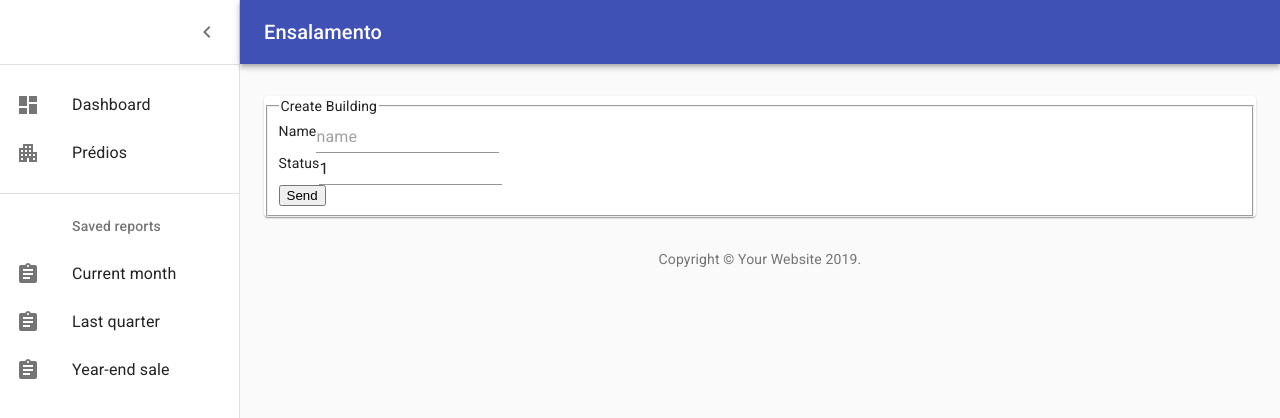
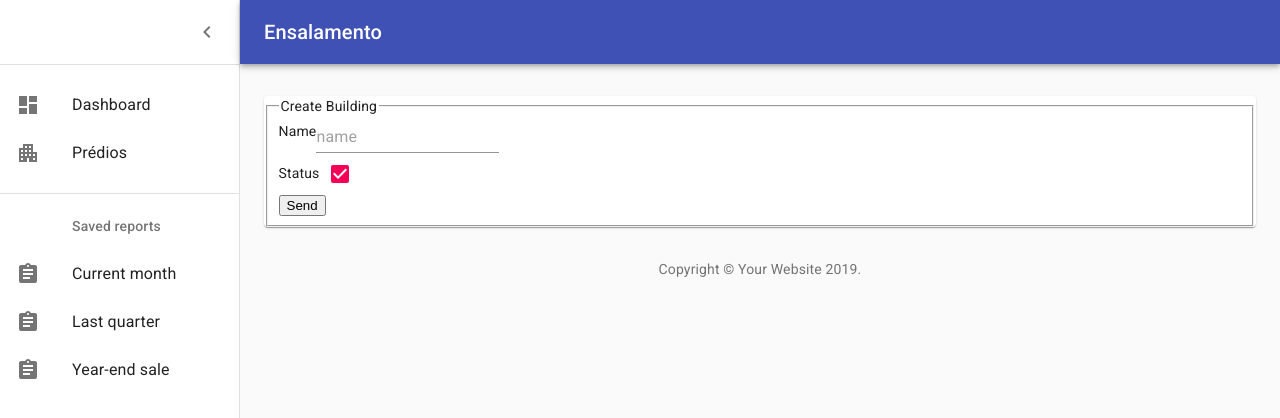
Before and after one commit to D-E-F-E-A-T/ProjetoEnsalamentoFrontEnd, a React (Create React App) app: page /building/create in a window 1280 px wide. Shown: the top 418 px of the page. Built offline with nearby package versions, Linux system fonts and the light colour scheme.

Commit message:
adicionado checkbox

```diff
--- a/src/components/Navigation/Index.jsx
+++ b/src/components/Navigation/Index.jsx
@@ -10,7 +10,6 @@ import Typography from '@material-ui/core/Typography';
 import Divider from '@material-ui/core/Divider';
 import IconButton from '@material-ui/core/IconButton';
 import Container from '@material-ui/core/Container';
-import Grid from '@material-ui/core/Grid';
 import Paper from '@material-ui/core/Paper';
 import Link from '@material-ui/core/Link';
 import MenuIcon from '@material-ui/icons/Menu';
@@ -121,7 +120,6 @@ export default function Dashboard() {
   const handleDrawerClose = () => {
     setOpen(false);
   };
-  const fixedHeightPaper = clsx(classes.paper, classes.fixedHeight);
 
   return (
     <div className={classes.root}>
--- a/src/pages/Buidings/Create/index.jsx
+++ b/src/pages/Buidings/Create/index.jsx
@@ -1,43 +1,52 @@
-import React, { Component } from "react";
-import { Redirect } from "react-router-dom";
+import React, { useState, useEffect } from "react";
 import api from '../../../utils/API';
-import TextField from '@material-ui/core/TextField'
+import TextField from '@material-ui/core/TextField';
+import Checkbox from '@material-ui/core/Checkbox';
 
-class CreateBuilding extends Component {
-  constructor(props) {
-    super(props);
-
-    this.state = {
+const initialState = {
   building: {
     name: "",
-        status: 1
+    status: true
   },
-      erro: null,
-      redirect: false
-    };
+  erro: null
 }
 
-  exibeErro() {
-    const { erro } = this.state;
+export default function CreateBuilding(props) {
+  const [state, setState] = useState(initialState);
 
-    if (erro) {
-      return (
-        <div className="alert alert-danger" role="alert">
-          Erro de conexão com o servidor
-        </div>
-      );
-    }
+  useEffect(() => {
+
+  }, []);
+
+  const handleInputChange = event => {
+    const target = event.target;
+    const name = target.name;
+    const value = target.value;
+
+    setState(prevState => ({
+      building: { ...prevState.building, [name]: value }
+    }));
   }
 
-  render() {
-    const { redirect } = this.state;
+  const handleChangeCheckbox = event => {
+    const name = event.target.name;
+    console.log(event)
+    setState(prevState => ({
+      building: { ...prevState.building, [name]: event.target.checked }
+    }));
+  };
 
-    if (redirect) {
-      return <Redirect to="/" />;
-    } else {
+  const handleSubmit = async () => {
+    api.post('/buildings', state.building)
+      .then(res => {
+        props.history.push('/buildings')
+        console.log(res);
+        console.log(res.data);
+      })
+  }
+
   return (
-        <form onSubmit={(e) => {this.handleSubmit(); e.preventDefault();}}>
-          {this.exibeErro()}
+    <form onSubmit={handleSubmit}>
 
       <fieldset>
         <legend>Create Building </legend>
@@ -46,26 +55,23 @@ class CreateBuilding extends Component {
           <TextField
             type="text"
             className="form-control"
-                id=""
-                name="name"
             placeholder="name"
             minLength="2"
             maxLength="40"
-                value={this.state.building.name}
-                onChange={this.handleInputChange}
+            value={state.building.name}
+            onChange={handleInputChange}
           />
         </div>
         <div className="form-group">
           <label htmlFor="status">Status</label>
-              <TextField
-                type="number"
-                className="form-control"
-                id="status"
+          <Checkbox
+            inputProps={{
+              'aria-label': 'primary checkbox',
+            }}
             name="status"
-                aria-describedby="statusAjuda"
-                placeholder="Status"
-                value={this.state.building.status}
-                onChange={this.handleInputChange}
+            value={state.building.status}
+            checked={state.building.status === true}
+            onChange={handleChangeCheckbox}
           />
         </div>
 
@@ -75,27 +81,5 @@ class CreateBuilding extends Component {
       </fieldset>
     </form>
   );
-    }
-  }
 
-  handleInputChange = event => {
-    const target = event.target;
-    const name = target.name;
-    const value = target.value;
-
-    this.setState(prevState => ({
-      building: { ...prevState.building, [name]: value }
-    }));
 };
-
-  handleSubmit = async() => {
-    api.post('/buildings', this.state.building)
-      .then(res => {
-        this.props.history.push('/buildings')
-        console.log(res);
-        console.log(res.data);
-      })
-  }
-}
-
-export default CreateBuilding;
--- a/src/pages/Buidings/Main/index.jsx
+++ b/src/pages/Buidings/Main/index.jsx
@@ -1,4 +1,4 @@
-import React, { Component } from 'react';
+import React, { useState, useEffect } from 'react';
 import Table from '@material-ui/core/Table';
 import TableBody from '@material-ui/core/TableBody';
 import TableCell from '@material-ui/core/TableCell';
@@ -7,8 +7,9 @@ import TableRow from '@material-ui/core/TableRow';
 import Paper from '@material-ui/core/Paper';
 import Title from '../../../components/Navigation/Title';
 import api from '../../../utils/API';
+import { makeStyles } from '@material-ui/core';
 
-const useStyles = () => ({
+const useStyles = makeStyles({
     root: {
         width: '100%',
         overflowX: 'auto',
@@ -18,23 +19,26 @@ const useStyles = () => ({
     },
 });
 
-export default class MainUsuario extends Component {
-    state = {
+const initialState = {
     building: [],
     erro: null
 }
 
-    async componentDidMount() {
+export default function MainUsuario() {
+    const [state, setState] = useState(initialState);
+    const classes = useStyles();
+    const { building } = state;
 
+    useEffect(() => {
+        async function getBuildings() {
             const response = await api.get(`/Buildings`);
 
-        this.setState({ building: response.data });
-
+            setState({ building: response.data });
         }
 
-    render() {
-        const classes = useStyles();
-        const { building } = this.state;
+        getBuildings();
+    }, []);
+
     return (
         <Paper className={classes.root}>
             <Title>Prédios</Title>
@@ -52,7 +56,7 @@ export default class MainUsuario extends Component {
                             <TableCell component="th" scope="row">
                                 {building.name}
                             </TableCell>
-                                <TableCell>{building.status}</TableCell>
+                            <TableCell>{building.status ? "Ativo" : "Inativo"}</TableCell>
                             <TableCell align="center">Botões</TableCell>
                         </TableRow>
                     ))}
@@ -60,5 +64,4 @@ export default class MainUsuario extends Component {
             </Table>
         </Paper>
     )
-    };
 }
```
Also changed, not shown: 1 other file (tests, documents, lock files or other folders). Lines whose indentation alone changed are shown as unchanged.
